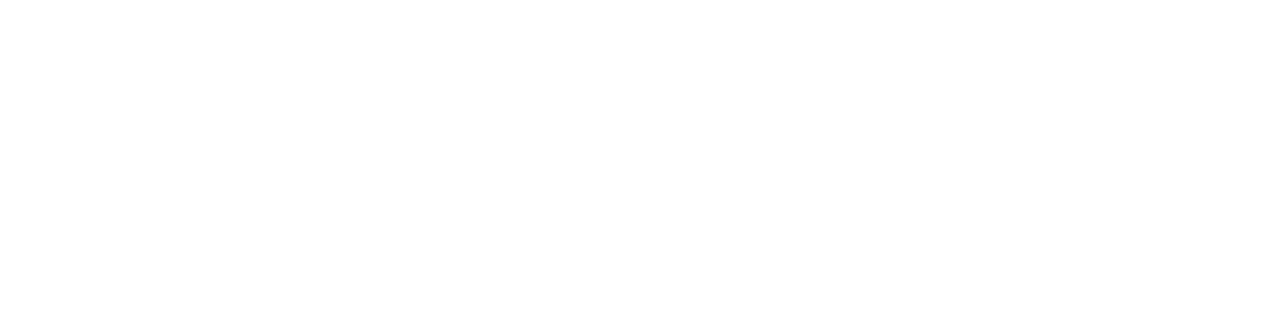
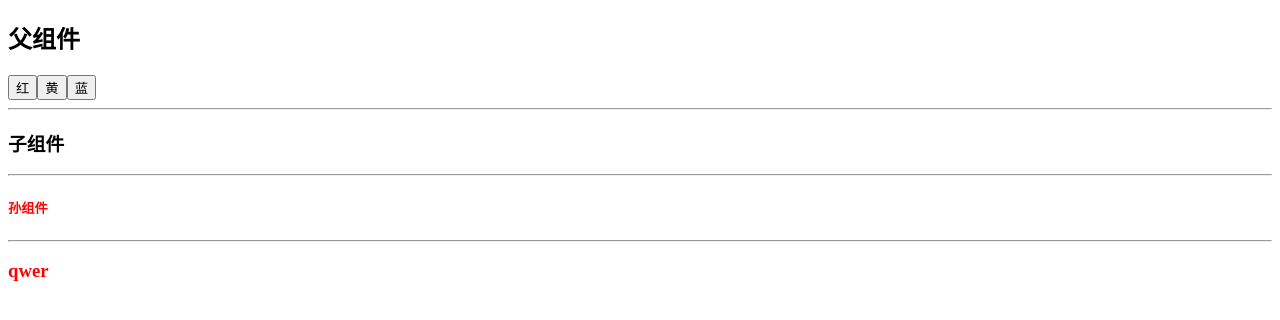
Before and after one commit to qiaoyukeji/vue3x_new, a Vue app: page / in a window 1280 px wide. Shown: the top 320 px of the page. Built offline with nearby package versions, Linux system fonts and the light colour scheme.

Commit message:
组件传值

```diff
--- a/src/App.vue
+++ b/src/App.vue
@@ -4,7 +4,7 @@
  * @Author: qiaoyurensheng@163.com
  * @Date: 2020-06-11 00:22:45
  * @LastEditors: Please set LastEditors
- * @LastEditTime: 2020-06-12 22:30:04
+ * @LastEditTime: 2020-06-13 00:01:45
 -->
 <template>
   <div id="app">
@@ -15,7 +15,17 @@
     <!-- <ComWatch1></ComWatch1> -->
     <!-- <ComWatch2></ComWatch2> -->
     <!-- <ComWatch3></ComWatch3> -->
-    <LifeCycle></LifeCycle>
+    <!-- <LifeCycle></LifeCycle> -->
+
+    <h2>父组件</h2>
+    <button @click="color='red'">红</button>
+    <button @click="color='yellow'">黄</button>
+    <button @click="color='blue'">蓝</button>
+    <hr />
+    <ComSon></ComSon>
+
+    <hr />
+    <RefDom></RefDom>
   </div>
 </template>
 
@@ -28,6 +38,10 @@
 import ComWatch2 from "./components/06.watch-02";
 import ComWatch3 from "./components/07.watch-03";
 import LifeCycle from "./components/08.lifecycle";
+import ComSon from "./components/09.son";
+import ComSonson from "./components/10.son-son";
+import { ref, provide } from "@vue/composition-api";
+import RefDom from "./components/11.refDOM";
 export default {
   components: {
     setUp,
@@ -37,9 +51,21 @@
     ComWatch1,
     ComWatch2,
     ComWatch3,
-    LifeCycle
+    LifeCycle,
+    ComSon,
+    ComSonson,
+    RefDom
   },
-  name: "App"
+  name: "App",
+  setup() {
+    const color = ref("red");
+    //provide('要共享的数据名称', 被共享的数据)
+    provide("color", color);
+
+    return {
+      color
+    };
+  }
 };
 </script>
 
--- /dev/null
+++ b/src/components/09.son.vue
@@ -0,0 +1,28 @@
+<!--
+ * @Descripttion:
+ * @version:
+ * @Author: qiaoyurensheng@163.com
+ * @Date: 2020-06-12 22:42:07
+ * @LastEditors: Please set LastEditors
+ * @LastEditTime: 2020-06-12 23:03:18
+-->
+<template>
+  <div>
+    <h3>子组件</h3>
+    <hr />
+    <ComSonson></ComSonson>
+  </div>
+</template>
+
+<script>
+import { inject } from "@vue/composition-api";
+import ComSonson from "./10.son-son";
+export default {
+  components: {
+    ComSonson
+  }
+};
+</script>
+
+<style>
+</style>
--- /dev/null
+++ b/src/components/10.son-son.vue
@@ -0,0 +1,30 @@
+<!--
+ * @Descripttion:
+ * @version:
+ * @Author: qiaoyurensheng@163.com
+ * @Date: 2020-06-12 22:43:15
+ * @LastEditors: Please set LastEditors
+ * @LastEditTime: 2020-06-12 23:03:10
+-->
+<template>
+  <div>
+    <h5 :style="{color:color}">孙组件</h5>
+  </div>
+</template>
+
+<script>
+import { inject } from "@vue/composition-api";
+export default {
+  setup() {
+    //   调用 inject 函数时，通过指定的数据名称，获取到父级共享的数据
+    const color = inject("color");
+    console.log(color.value);
+    return {
+      color
+    };
+  }
+};
+</script>
+
+<style>
+</style>
--- /dev/null
+++ b/src/components/11.refDOM.vue
@@ -0,0 +1,33 @@
+<!--
+ * @Descripttion:
+ * @version:
+ * @Author: qiaoyurensheng@163.com
+ * @Date: 2020-06-12 23:59:32
+ * @LastEditors: Please set LastEditors
+ * @LastEditTime: 2020-06-13 00:04:26
+-->
+<template>
+  <div>
+    <h3 ref="h3Ref">qwer</h3>
+  </div>
+</template>
+
+<script>
+import { ref, onMounted } from "@vue/composition-api";
+export default {
+  setup() {
+    const h3Ref = ref(null);
+
+    onMounted(() => {
+      console.log(h3Ref.value);
+      h3Ref.value.style.color = "red";
+    });
+    return {
+      h3Ref
+    };
+  }
+};
+</script>
+
+<style>
+</style>
```
